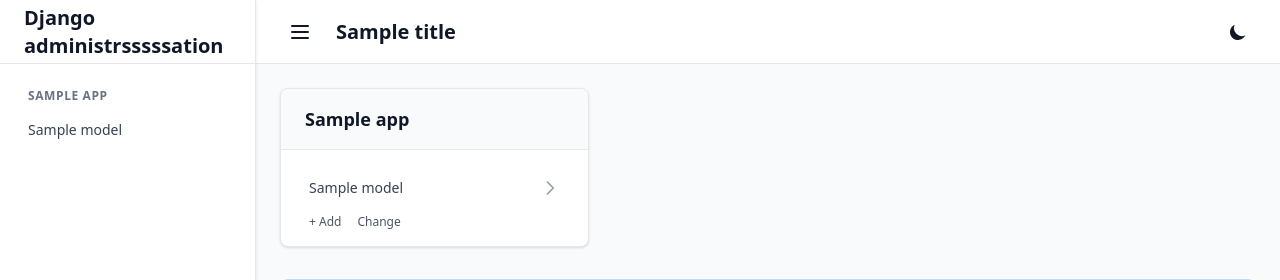
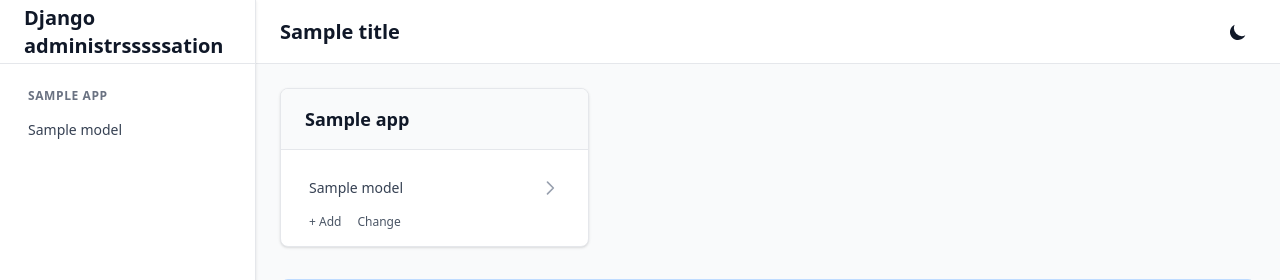
Before and after one commit to djangify/adminita, a Django app: template adminita/templates/admin/index.html in a window 1280 px wide. Shown: the top 280 px of the page. Run offline with Django 5.2, Linux system fonts and the light colour scheme; the template is opened without the code that fills it: most values are stand-ins (such as "Sample title", 1, 10 or a date in 2020); style sheets or scripts are compiled from the project's sources.

Commit message:
hide hamburger menu on larger screens

```diff
--- a/adminita/templates/admin/base.html
+++ b/adminita/templates/admin/base.html
@@ -77,8 +77,8 @@
             <header class="h-16 bg-white dark:bg-gray-800 border-b border-gray-200 dark:border-gray-700 flex items-center justify-between px-6 sticky top-0 z-20">
 
                 <div class="flex items-center space-x-4">
-                    <!-- Mobile menu button -->
-                    <button id="sidebar-toggle" type="button" class="p-2 rounded-lg hover:bg-gray-100 dark:hover:bg-gray-700 transition-colors">
+                    <!-- Mobile menu button - hidden on desktop -->
+                    <button id="sidebar-toggle" type="button" class="p-2 rounded-lg hover:bg-gray-100 dark:hover:bg-gray-700 transition-colors md:hidden">
                         <svg class="w-6 h-6" fill="none" stroke="currentColor" viewBox="0 0 24 24">
                             <path stroke-linecap="round" stroke-linejoin="round" stroke-width="2" d="M4 6h16M4 12h16M4 18h16"/>
                         </svg>
```
